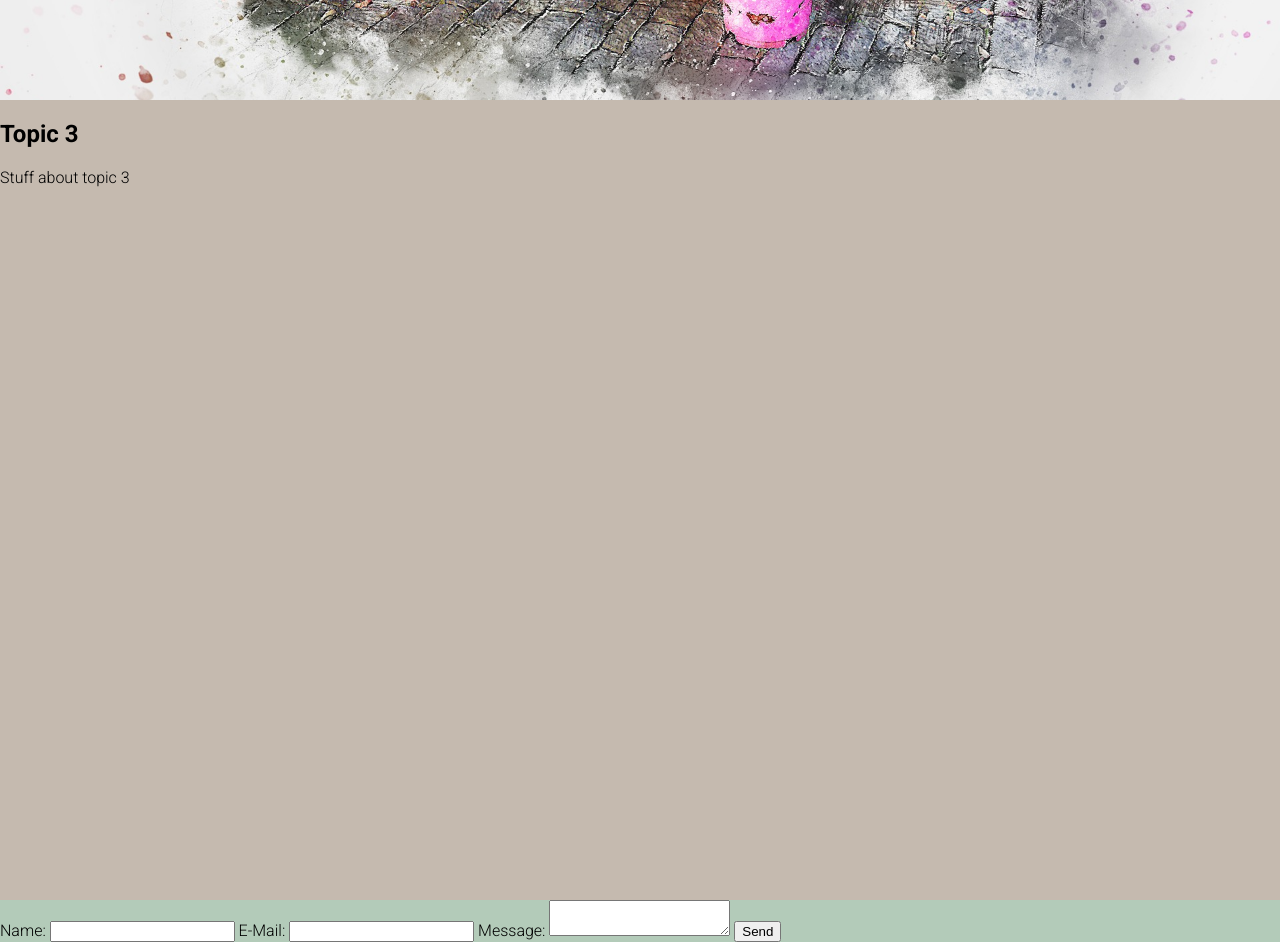
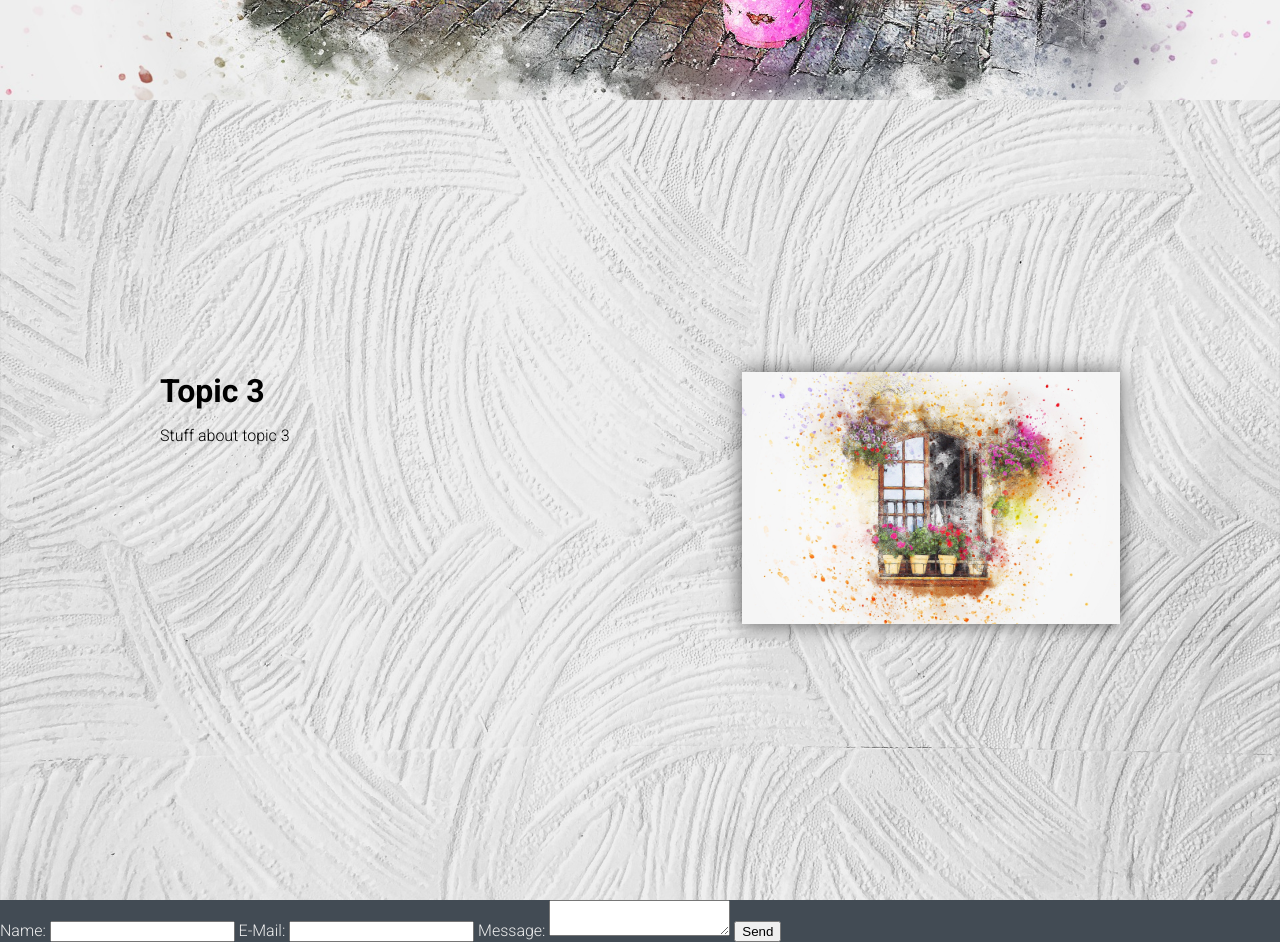
Before and after one commit to shah-a/web1.0-07-single-page-site, a plain HTML site: page index.html in a window 1280 px wide. Shown: the part 2360-3302 px from the top of the page. Drawn offline with Linux system fonts and the light colour scheme.

Commit message:
Styled topic 3

```diff
--- a/index.html
+++ b/index.html
@@ -53,8 +53,15 @@
     </section>
 
     <section id="topic-3">
-      <h2>Topic 3</h2>
-      <p>Stuff about topic 3</p>
+      <div>
+        <div>
+          <h2>Topic 3</h2>
+          <p>Stuff about topic 3</p>
+        </div>
+        <div class="image">
+          <img src="img/topic-3.jpg">
+        </div>
+      </div>
     </section>
 
     <footer id="contact">
--- a/style.css
+++ b/style.css
@@ -92,6 +92,7 @@ nav ul a:hover {
 
 .card {
   width: 400px;
+  height: 60vh;
   margin: 1em;
   color: #eeeeee;
   border: solid 2px;
@@ -139,8 +140,40 @@ nav ul a:hover {
 
 #topic-3 {
   background-color: #C5BAAF;
+  background-image: url(img/texture.jpg);
+  background-size: cover;
+  background-position: center;
+  display: flex;
+}
+
+#topic-3 > div {
+  display: flex;
+  justify-content: center;
+  width: 75%;
+  margin: auto;
+}
+
+#topic-3 h2 {
+  margin: 0 0 0.5em;
+  font-size: 2em;
+}
+
+#topic-3 > div > div:nth-child(1) {
+  flex: 3;
+  margin: 0 1em 0 0;
+
+}
+
+#topic-3 > div > div:nth-child(2) {
+  flex: 2;
+}
+
+#topic-3 > div img {
+  width: 100%;
+  box-shadow: 0 0 20px rgba(0, 0, 0, 0.6);
 }
 
 #contact {
-  background-color: #B3CBB9;
+  color: #eee;
+  background-color: #424b54;
 }
```
Also changed, not shown: img/texture.jpg (added), img/topic-3.jpg (renamed from img/balcony.jpg), 1 other file.
